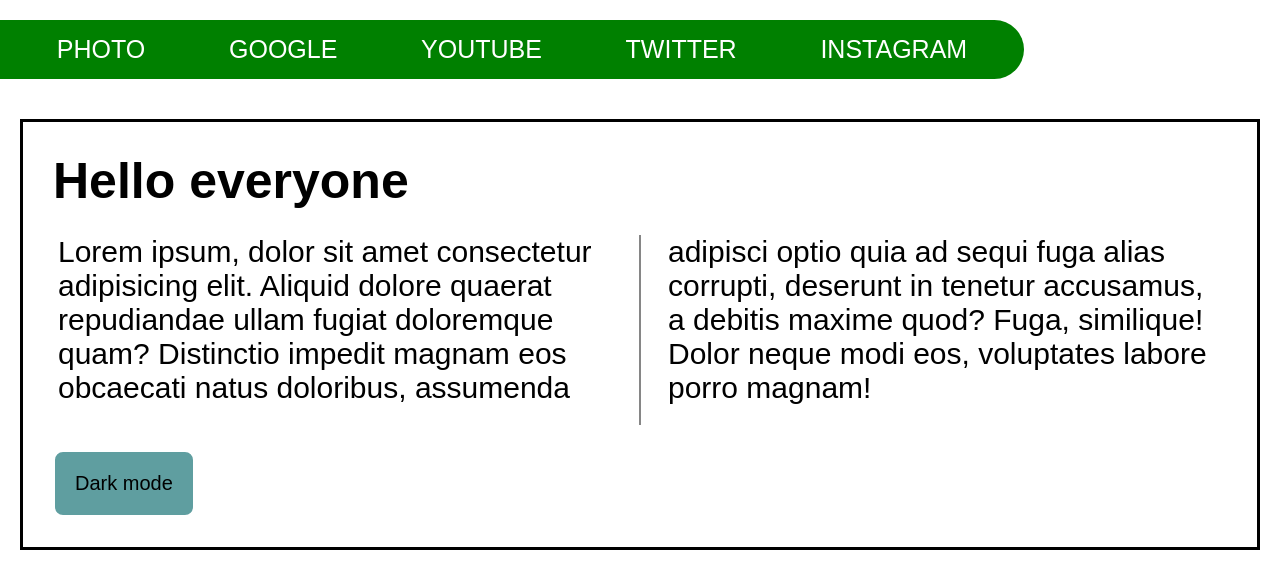
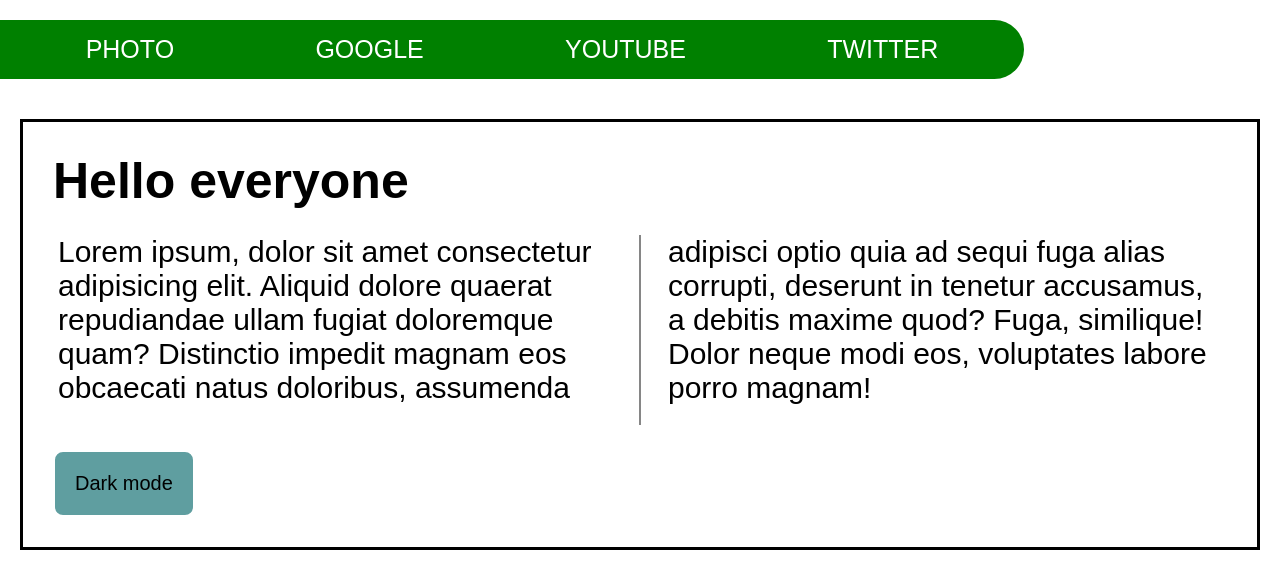
Before and after one commit to aniket034/DARK-MODE-, a plain HTML site: page index.html in a window 1280 px wide. Drawn offline with Linux system fonts and the light colour scheme.

Commit message:
Update index.html

```diff
--- a/index.html
+++ b/index.html
@@ -15,7 +15,6 @@
         <l1><a href="https://www.google.com">Google</a></l1>
         <l1><a href="https://www.youtube.com/">Youtube</a></l1>
         <l1><a href="https://twitter.com/aniket_0_?s=08">Twitter</a></l1>
-        <l1><a href="www.intagram.com/aniket034">instagram</a></l1>
       </ul>
     </div>
     <div id="burcon" onclick="nana()">
```
